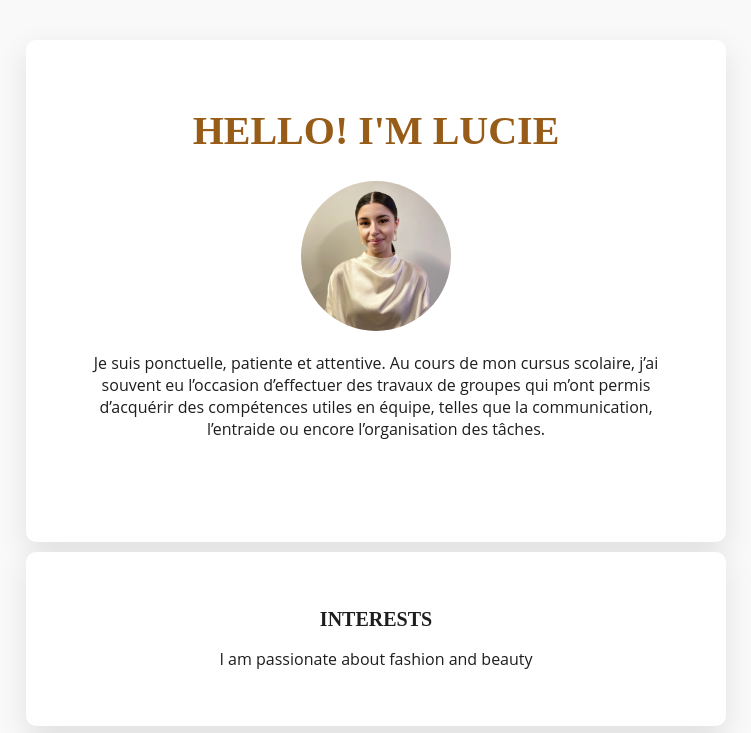
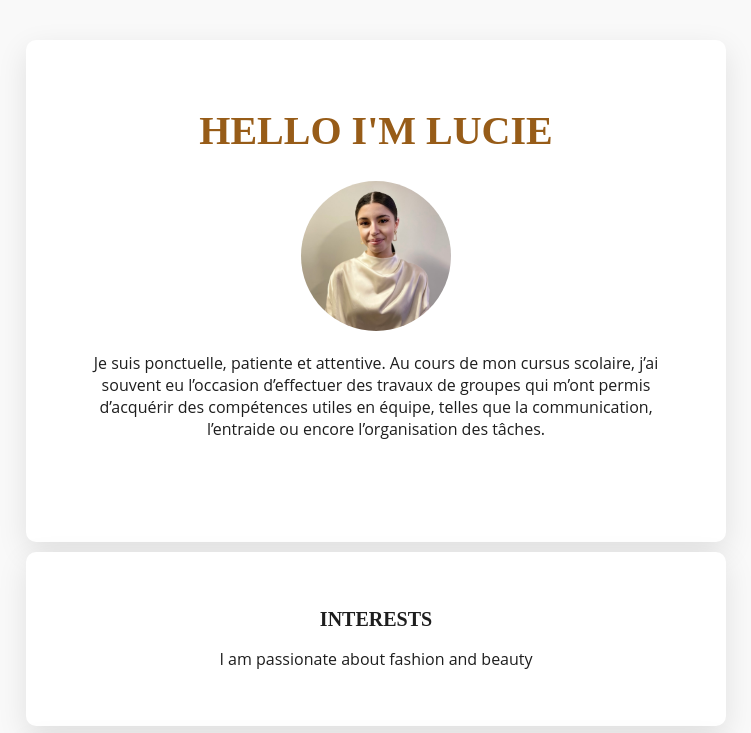
Before and after one commit to luciepsq/my-profil, a plain HTML site: page index.html in a window 1280 px wide. Shown: the top 733 px of the page, without its empty margins (264-1015 px from the left). Drawn offline with Linux system fonts and the light colour scheme.

Commit message:
Update index.html

```diff
--- a/index.html
+++ b/index.html
@@ -11,7 +11,7 @@
 
 	<div class="container">
 		<div class="card-white" id="introduction">
-			<h1>Hello! I'm Lucie</h1>
+			<h1>Hello I'm Lucie</h1>
 			<img src="images/Profil.jpg" class="img-circle" width ="150px"alt="Lucie Pasquet">
 			<p>
 				Je suis ponctuelle, patiente et attentive. Au cours de mon cursus scolaire, j’ai souvent eu l’occasion d’effectuer des travaux de groupes qui m’ont permis d’acquérir des compétences utiles en équipe, telles que la communication, l’entraide ou encore l’organisation des tâches.
```
